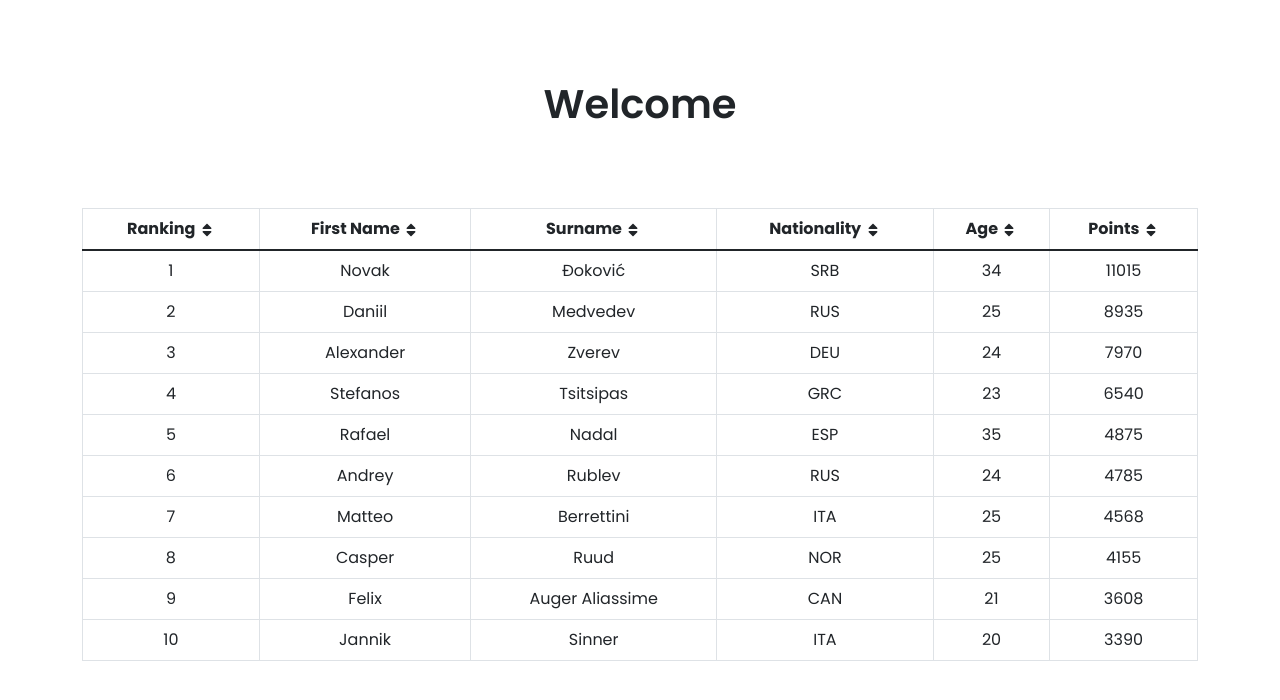
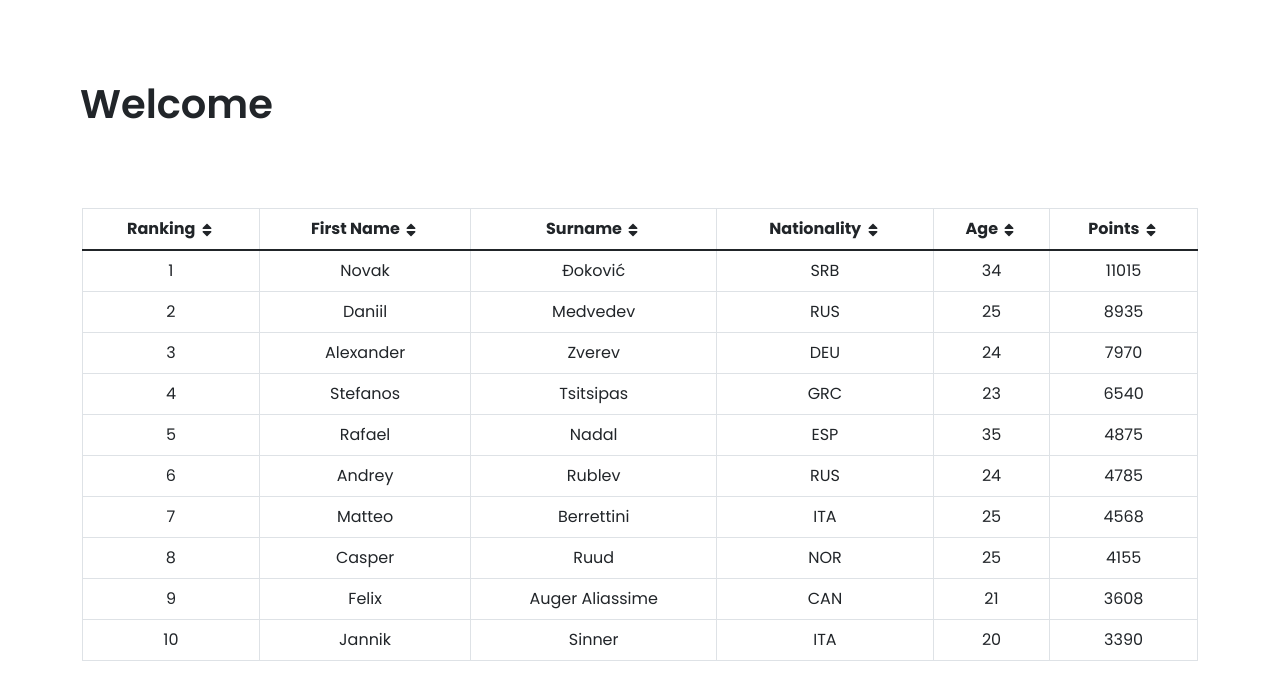
Before and after one commit to LauraMaddaluno/Exceedra-ui-test, a React (Create React App) app: page /welcome in a window 1280 px wide. Shown: the top 700 px of the page. Built offline with nearby package versions, Linux system fonts and the light colour scheme; data requests are answered from the project's data file; the HTML template or start-up script is replaced by a standard one.

Commit message:
align welcome on the left

```diff
--- a/src/components/Welcome.js
+++ b/src/components/Welcome.js
@@ -33,13 +33,9 @@ function Welcome() {
     <div className="welcome-div">
       <h1 className="welcome">Welcome</h1>
       <Container responsive>
-        {/* <div className="container responsive"> */}
-        {/* <table className="table table-bordered responsive"> */}
         <PlayersGrid players={players} sorting={sorting} />
-        {/* </table> */}
       </Container>
     </div>
-    // </div>
   );
 }
 
--- a/src/index.css
+++ b/src/index.css
@@ -41,6 +41,7 @@ input.placeholders::placeholder {
 .welcome {
   margin: 1em;
   padding: 1em;
+  text-align: left;
 }
 
 .welcome-div {
```
